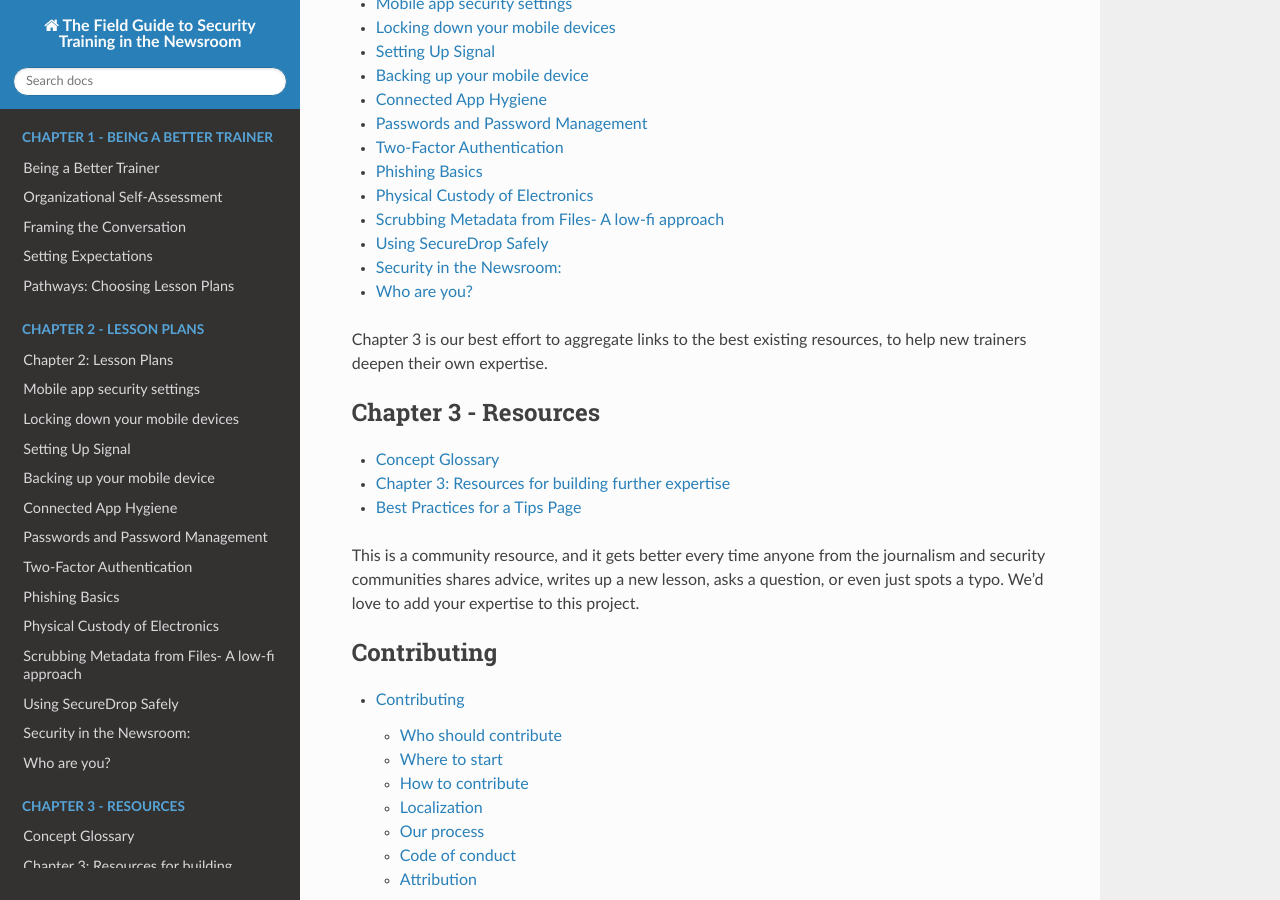
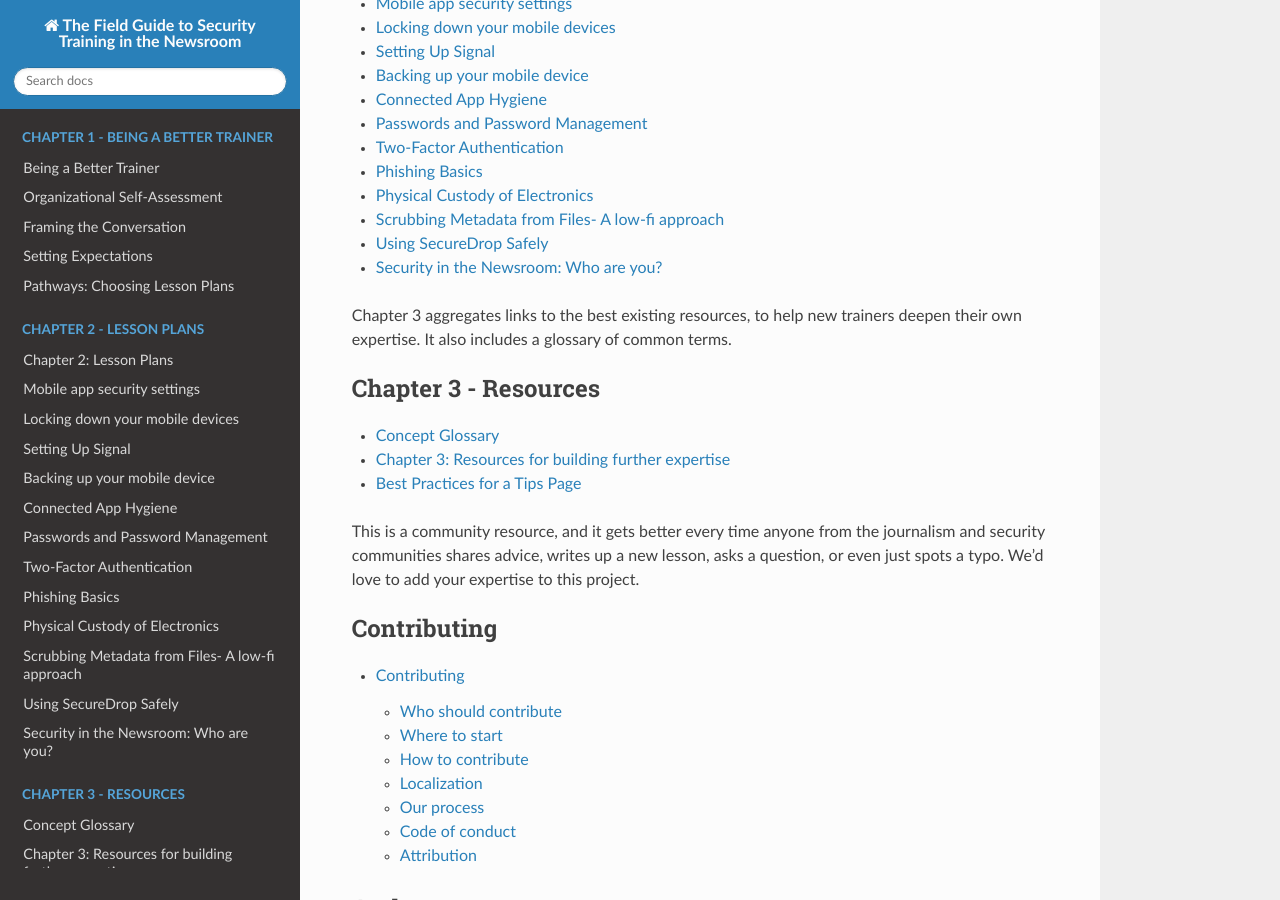
Before and after one commit to OpenNewsLabs/field-guide-security-training-newsroom, a Sphinx documentation site: the page built from docs/index.rst, in a window 1280 px wide and 900 px high, scrolled down 1485 px. Built offline with Sphinx 7.4.7 and the Read the Docs theme 2.0.0, drawn with Linux system fonts in a browser that asks for light colours.

Commit message:
Fixed header issues in Overview lesson plan, updated chapter 3 description

```diff
--- a/docs/index.rst
+++ b/docs/index.rst
@@ -59,8 +59,8 @@
 
    Chapter02*
 
-Chapter 3 is our best effort to aggregate links to the best existing
-resources, to help new trainers deepen their own expertise.
+Chapter 3 aggregates links to the best existing
+resources, to help new trainers deepen their own expertise. It also includes a glossary of common terms.
 
 .. toctree::
    :maxdepth: 1
```
Also changed, not shown: docs/Chapter02-Overview-LoggingIn-and-Authentication.md (+1 -2 lines).
